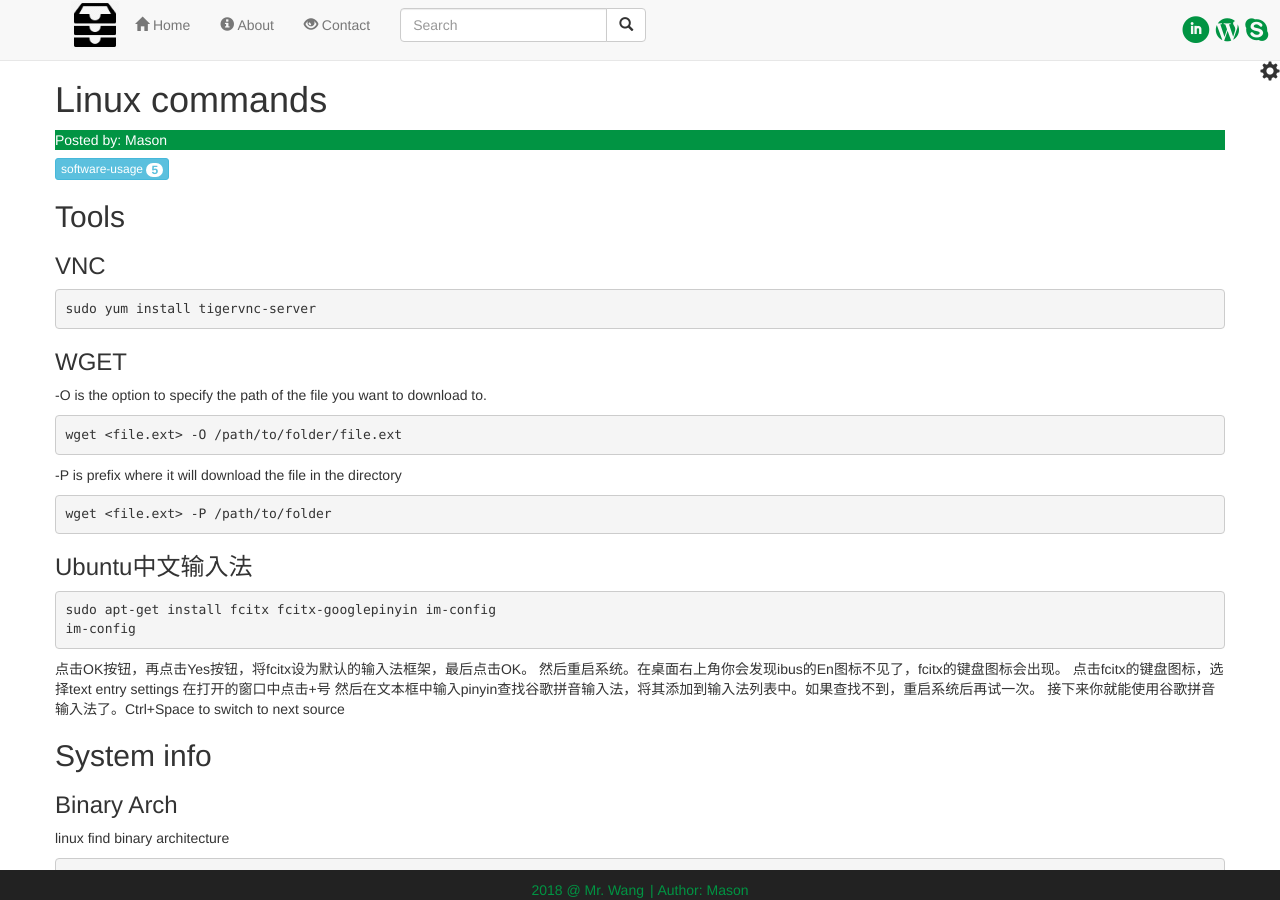
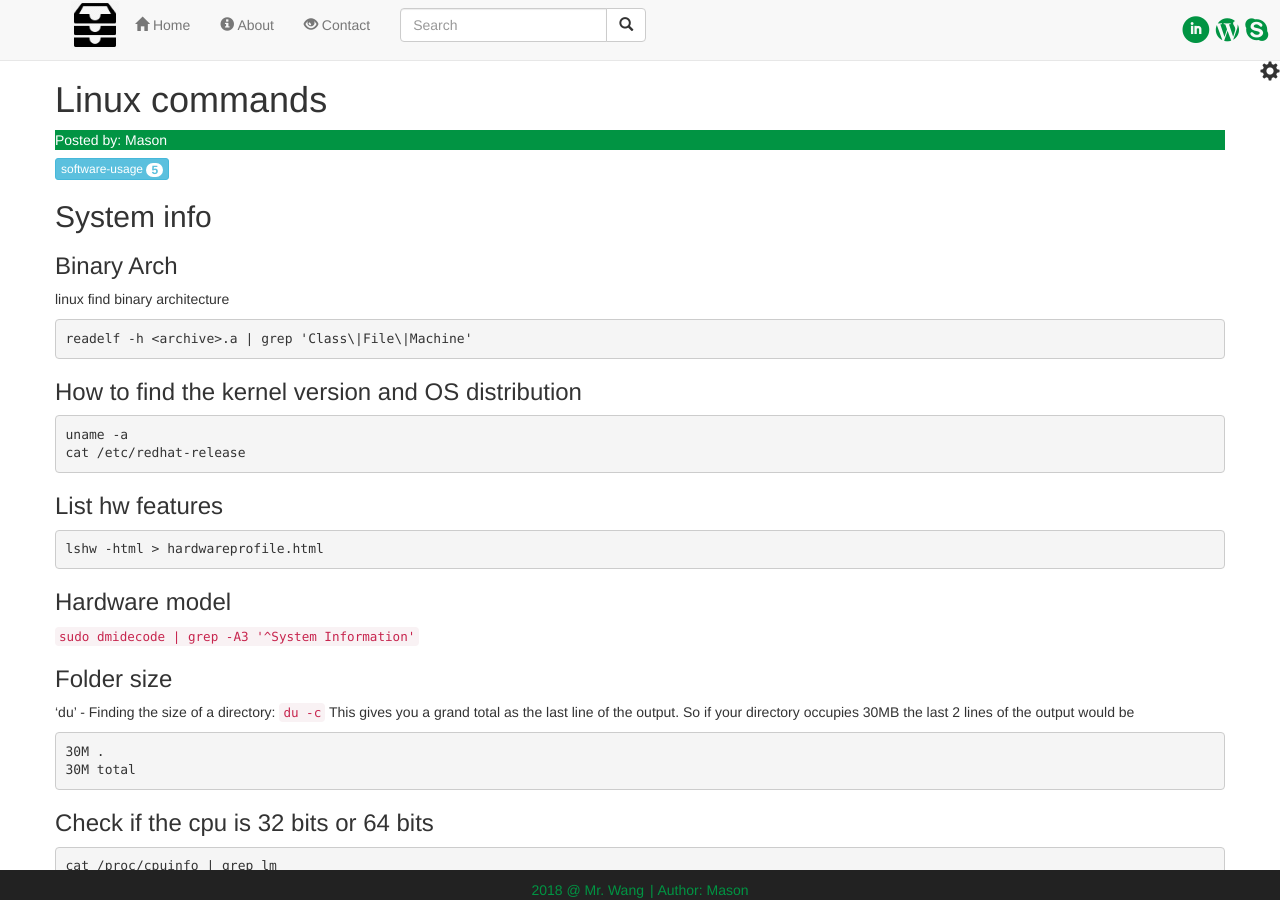
Before and after one commit to mason-mx/jekyll_demo, a Jekyll site: the page built from _posts/1000-01-01-linux.md, in a window 1280 px wide and 900 px high. Built offline with Jekyll 4.4.1, drawn with Linux system fonts in a browser that asks for light colours; nearby versions of some CDN libraries.

Commit message:
move tools tricks to a separate post

````diff
--- a/_posts/1000-01-01-linux.md
+++ b/_posts/1000-01-01-linux.md
@@ -6,41 +6,6 @@ categories: software
 tags: software-usage
 author: Mason
 ---
-
-## Tools
-
-### VNC
-
-```
-sudo yum install tigervnc-server
-```
-
-### WGET
-
--O is the option to specify the path of the file you want to download to.
-
-```
-wget <file.ext> -O /path/to/folder/file.ext
-```
-
--P is prefix where it will download the file in the directory
-
-```
-wget <file.ext> -P /path/to/folder
-```
-
-### Ubuntu中文输入法
-
-```
-sudo apt-get install fcitx fcitx-googlepinyin im-config
-im-config
-```
-
-点击OK按钮，再点击Yes按钮，将fcitx设为默认的输入法框架，最后点击OK。
-然后重启系统。在桌面右上角你会发现ibus的En图标不见了，fcitx的键盘图标会出现。 点击fcitx的键盘图标，选择text entry settings
-在打开的窗口中点击+号
-然后在文本框中输入pinyin查找谷歌拼音输入法，将其添加到输入法列表中。如果查找不到，重启系统后再试一次。
-接下来你就能使用谷歌拼音输入法了。Ctrl+Space to switch to next source
 
 ## System info
 
````
